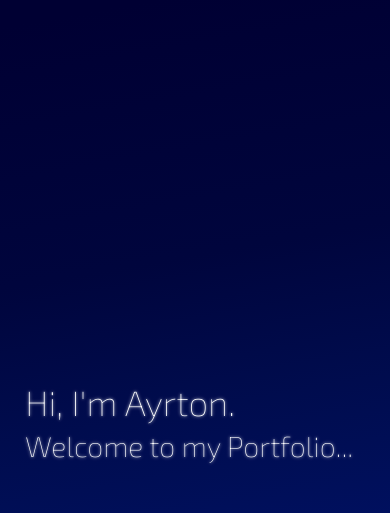
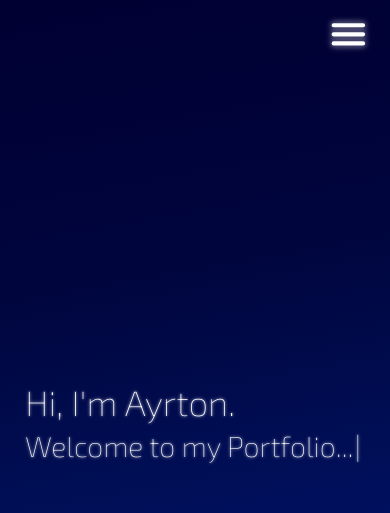
Before and after one commit to ayrtton/portfolio, a React (Vite) app: page / in a window 390 px wide. Shown: the top 513 px of the page. Built offline with nearby package versions, Linux system fonts and the light colour scheme.

Commit message:
Create the menu

```diff
--- a/package.json
+++ b/package.json
@@ -13,7 +13,8 @@
     "react": "^18.2.0",
     "react-dom": "^18.2.0",
     "react-icons": "^5.2.0",
-    "react-router-dom": "^6.23.0"
+    "react-router-dom": "^6.23.0",
+    "typewriter-effect": "^2.21.0"
   },
   "devDependencies": {
     "@types/react": "^18.2.66",
--- a/src/AppRoutes.jsx
+++ b/src/AppRoutes.jsx
@@ -1,10 +1,12 @@
 import { BrowserRouter as Router, Routes, Route } from "react-router-dom";
 import Home from "./pages/Home";
 import Footer from "./components/Footer";
+import Menu from "./components/Menu";
 
 function AppRoutes() {
     return (
         <Router>
+            <Menu />
             <Routes>
                 <Route path="/" element={<Home />}></Route>
             </Routes>
--- a/src/assets/css/main.css
+++ b/src/assets/css/main.css
@@ -3,6 +3,10 @@
   margin: 0;
   padding: 0;
   box-sizing: border-box;
+}
+* a {
+  color: inherit;
+  text-decoration: none;
 }
 
 .home {
@@ -36,6 +40,88 @@
     font-size: 7.3vw;
   }
 }
+.menu {
+  display: flex;
+  height: 100vh;
+  width: 15vw;
+  align-items: center;
+  flex-direction: row;
+  justify-content: center;
+  position: fixed;
+  right: 0;
+  z-index: 1;
+}
+.menu__list {
+  width: 100%;
+  list-style: none;
+  font-size: 1.2vw;
+}
+.menu__item {
+  padding: 3vh 3vw 3vh 0;
+}
+.menu__item:first-child {
+  display: none;
+  justify-content: end;
+}
+.menu__item-link {
+  display: flex;
+  justify-content: end;
+}
+.menu__item-link:hover .menu__item-title {
+  opacity: 1;
+}
+.menu__item-title {
+  display: flex;
+  height: auto;
+  width: auto;
+  align-items: center;
+  flex-direction: row;
+  justify-content: center;
+  text-shadow: 0 0 0.9vw rgb(255, 255, 255);
+  opacity: 0;
+  transition: 0.5s;
+}
+.menu__item-icon {
+  max-width: 4vw;
+  filter: drop-shadow(0 0 0.8vw rgba(255, 255, 255, 0.7));
+  margin-left: 1.5vw;
+  font-size: 2.7vw;
+}
+
+@media (max-width: 768px) {
+  .menu {
+    height: 35vh;
+    min-width: 30vw;
+    align-items: start;
+  }
+  .menu__item {
+    padding: 2vh 5.5vw 1.5vh 0;
+  }
+  .menu__item:first-child {
+    display: flex;
+    padding: 3vw 5vw 0 0;
+  }
+  .menu__item:not(:first-child) {
+    opacity: 0;
+    transition: 1s;
+  }
+  .menu__item-icon {
+    font-size: 4.2vh;
+    max-width: none;
+    margin-right: 0.2vh;
+    filter: drop-shadow(0 0 0.7vw #000035) drop-shadow(0 0 0.7vw rgba(255, 255, 255, 0.6901960784));
+  }
+  .menu__item-icon:first-child {
+    font-size: 5.3vh;
+    margin-right: 0;
+  }
+  .menu__item-title {
+    opacity: 1;
+    font-size: 1.5vh;
+    margin-right: 0.7vw;
+    text-shadow: 0.08em 0.08em 0.05em #000035, 0.08em 0.08em 0.1em #000040, 0.08em 0.08em 0.3em #000070, 0.08em 0.08em 0.5em #ffffff;
+  }
+}
 .footer {
   display: flex;
   height: 12vh;
@@ -63,7 +149,6 @@
   justify-content: space-evenly;
 }
 .footer__social-icon {
-  color: rgb(255, 255, 255);
   width: 5vw;
   font-size: 2.6vw;
   filter: drop-shadow(0 0 1.2vw rgba(255, 255, 255, 0.5));
--- a/src/assets/sass/_config.scss
+++ b/src/assets/sass/_config.scss
@@ -9,4 +9,9 @@ $dark-blue: rgb(0, 0, 50);
     margin: 0;
     padding: 0;
     box-sizing: border-box;
+
+    a {
+        color: inherit;
+        text-decoration: none;
+    }
 }
--- a/src/assets/sass/components/_footer.scss
+++ b/src/assets/sass/components/_footer.scss
@@ -16,7 +16,6 @@
         @include flexbox(auto, 15%, row, normal, space-evenly);
 
         &-icon {
-            color: $white;
             width: 5vw;
             font-size: 2.6vw;
             filter: drop-shadow(0 0 1.2vw $transparent-white);
--- /dev/null
+++ b/src/assets/sass/components/_menu.scss
@@ -0,0 +1,89 @@
+.menu {
+    @include flexbox(100vh, 15vw, row, center);
+    position: fixed;
+    right: 0;
+    z-index: 1;
+
+    &__list {
+        width: 100%;
+        list-style: none;
+        font-size: 1.2vw;
+    }
+
+    &__item {
+        padding: 3vh 3vw 3vh 0;
+
+        &:first-child {
+            display: none;
+            justify-content: end;
+        }
+
+        &-link {
+            display: flex;
+            justify-content: end;
+
+            &:hover .menu__item-title{
+                opacity: 1;
+            }
+        }
+
+        &-title {
+            @include flexbox(auto, auto, row, center);
+            text-shadow: 0 0 0.9vw $white;
+            opacity: 0;
+            transition: .5s;
+        }
+
+        &-icon {
+            max-width: 4vw;
+            filter: drop-shadow(0 0 0.8vw rgba(255, 255, 255, 0.7));
+            margin-left: 1.5vw;
+            font-size: 2.7vw;
+        }
+    }
+}
+
+@media (max-width: 768px) {
+    .menu {
+        height: 35vh;
+        min-width: 30vw;
+        align-items: start;
+
+        &__item {
+            padding: 2vh 5.5vw 1.5vh 0;
+
+            &:first-child {
+                display: flex;
+                padding: 3vw 5vw 0 0;
+            }
+
+            &:not(:first-child) {
+                opacity: 0;
+                transition: 1s;
+            }
+
+            &-icon {
+                font-size: 4.2vh;
+                max-width: none;
+                margin-right: 0.2vh;
+                filter: drop-shadow(0 0 0.7vw #000035)
+                        drop-shadow(0 0 0.7vw #ffffffb0);
+
+                &:first-child {
+                    font-size: 5.3vh;
+                    margin-right: 0;
+                }
+            }
+
+            &-title {
+                opacity: 1;
+                font-size: 1.5vh;
+                margin-right: 0.7vw;
+                text-shadow: 0.08em 0.08em 0.05em #000035,
+                    0.08em 0.08em 0.1em #000040,
+                    0.08em 0.08em 0.3em #000070,
+                    0.08em 0.08em 0.5em #ffffff;
+            }
+        }
+    }
+}
--- a/src/assets/sass/main.scss
+++ b/src/assets/sass/main.scss
@@ -1,4 +1,4 @@
-@import './config', './mixins', './pages/home', './components/footer';
+@import './config', './mixins', './pages/home', './components/menu', './components/footer';
 
 body {
     margin: 0;
--- /dev/null
+++ b/src/components/Menu.jsx
@@ -0,0 +1,49 @@
+import { IoMenu, IoHome } from "react-icons/io5";
+import { Link } from "react-router-dom";
+
+function Menu() {
+    let isActive = false;
+    let isMobile = window.innerWidth <= 768;
+
+    function activateMenu() {
+        if(isMobile) {
+            let menuItems = document.getElementsByClassName("menu__item");
+
+            if(!isActive) {
+                let time = 0.7;
+                for(let i of menuItems) {
+                    i.style.transition = `${time}s`;
+                    i.style.opacity = "1";
+                    time += 0.5;
+                }
+            } else {
+                let time = 1;
+                for(let i of menuItems) {
+                    i.style.transition = `${time}s`;
+                    i.style.opacity = "0";
+                    time -= 0.5;
+                }
+            }
+
+            isActive = !isActive;
+        }
+    }
+
+    return (
+        <div className="menu">
+            <ul className="menu__list">
+                <li className="menu__item">
+                    <IoMenu className="menu__item-icon" onClick={activateMenu} />
+                </li>
+                <li className="menu__item">
+                    <Link to="/" className="menu__item-link" onClick={activateMenu}>
+                        <div className="menu__item-title">Home</div>
+                        <IoHome className="menu__item-icon" />
+                    </Link>
+                </li>
+            </ul>
+        </div>
+    );
+}
+
+export default Menu;
--- a/src/pages/Home.jsx
+++ b/src/pages/Home.jsx
@@ -1,10 +1,22 @@
+import Typewriter from "typewriter-effect";
+
 function Home() {
     return (
         <main>
             <div className="home">
                 <div className="home__name">Hi, I{"'"}m Ayrton.</div>
                 <div className="home__message">
-                    Welcome to my Portfolio...
+                    <Typewriter
+                        options={{ loop: true }}
+                        onInit={(typewriter) => {
+                            typewriter
+                                .pauseFor(900)
+                                .changeDelay(60)
+                                .typeString("Welcome to my Portfolio...")
+                                .pauseFor(9000)
+                                .start()
+                        }}
+                    />
                 </div>
             </div>
         </main>
```
Also changed, not shown: 2 other files (tests, documents, lock files or other folders).
